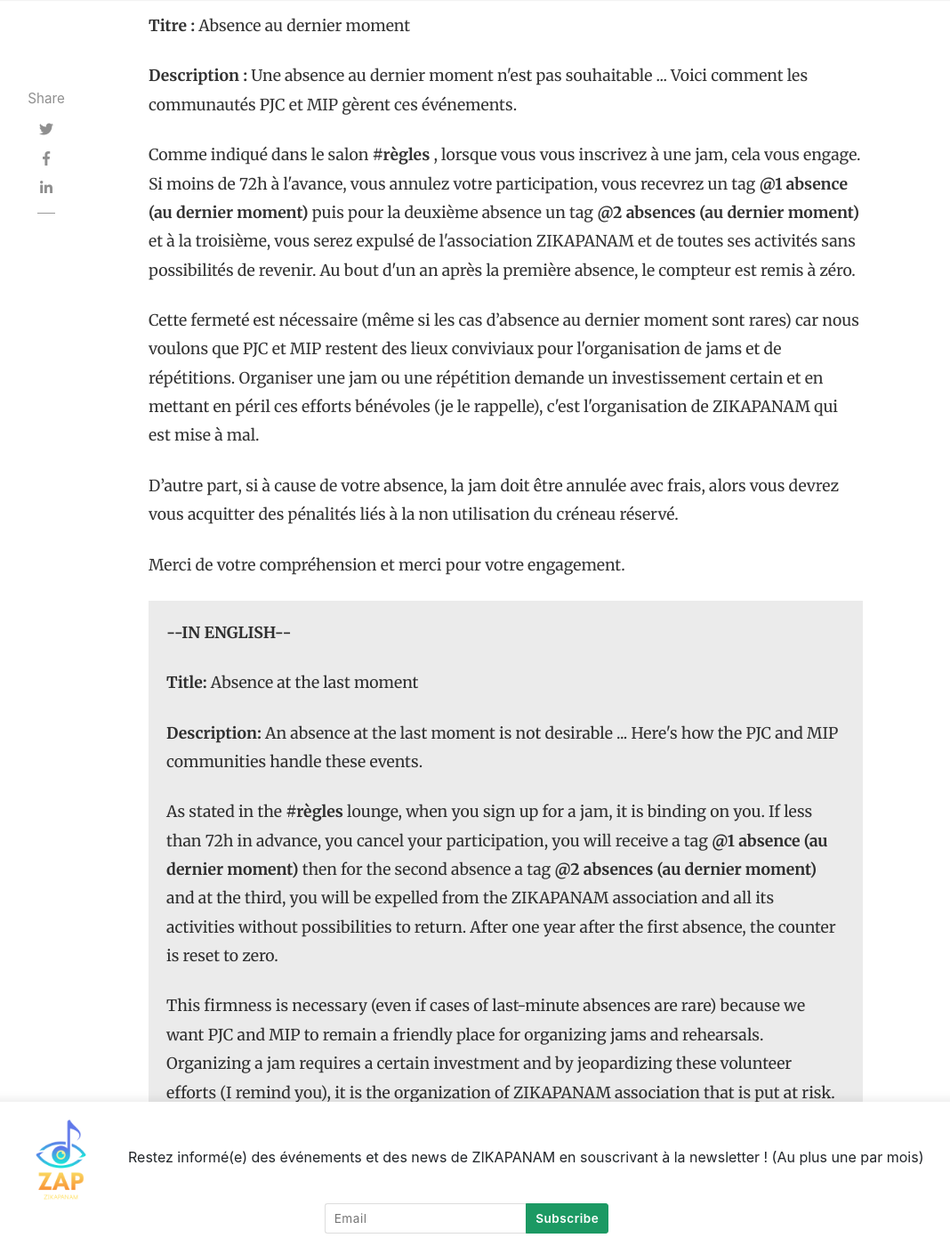
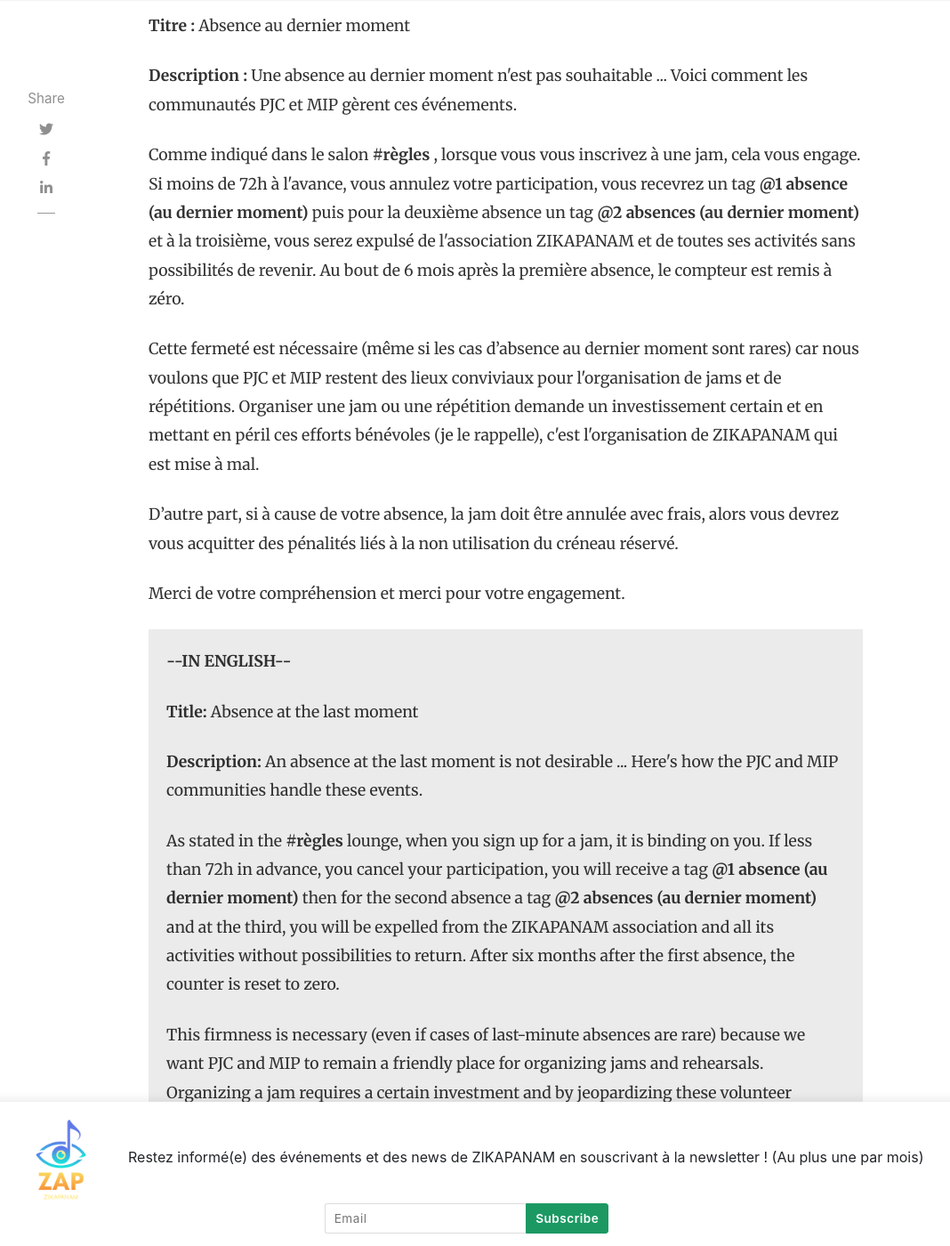
Before and after one commit to zikapanam/blog-zikapanam, a Jekyll site: the page built from _posts/2022-09-07-pjc-absence-au-dernier-moment.html, in a window 1280 px wide and 1400 px high, scrolled down 1764 px. Shown: the whole window at 89% size, without its empty margins (118-1186 px from the left). Built offline with Jekyll 4.4.1, drawn with Linux system fonts in a browser that asks for light colours; nearby versions of some CDN libraries.

Commit message:
maj article

```diff
--- a/_posts/2022-09-07-pjc-absence-au-dernier-moment.html
+++ b/_posts/2022-09-07-pjc-absence-au-dernier-moment.html
@@ -15,7 +15,7 @@ comments: true
 <p><strong>--EN FRANÇAIS--</strong></p>
 <p><strong>Titre :</strong> Absence au dernier moment</p>
 <p><strong>Description :</strong> Une absence au dernier moment n'est pas souhaitable  ... Voici comment les communautés PJC et MIP gèrent ces événements.</p>
-<p>Comme indiqué dans le salon <strong>#règles</strong> , lorsque vous vous inscrivez à une jam, cela vous engage. Si moins de 72h à l'avance, vous annulez votre participation, vous recevrez un tag <strong>@1 absence (au dernier moment)</strong> puis pour la deuxième absence un tag <strong>@2 absences (au dernier moment)</strong> et à la troisième, vous serez expulsé de l'association ZIKAPANAM et de toutes ses activités sans possibilités de revenir. Au bout d'un an après la première absence, le compteur est remis à zéro. </p>
+<p>Comme indiqué dans le salon <strong>#règles</strong> , lorsque vous vous inscrivez à une jam, cela vous engage. Si moins de 72h à l'avance, vous annulez votre participation, vous recevrez un tag <strong>@1 absence (au dernier moment)</strong> puis pour la deuxième absence un tag <strong>@2 absences (au dernier moment)</strong> et à la troisième, vous serez expulsé de l'association ZIKAPANAM et de toutes ses activités sans possibilités de revenir. Au bout de 6 mois après la première absence, le compteur est remis à zéro. </p>
 
 <p>Cette fermeté est nécessaire (même si les cas d’absence au dernier moment sont rares) car nous voulons que PJC et MIP restent des lieux conviviaux pour l'organisation de jams et de répétitions. Organiser une jam ou une répétition demande un investissement certain et en mettant en péril ces efforts bénévoles (je le rappelle), c'est l'organisation de ZIKAPANAM qui est mise à mal. </p>
 
@@ -24,7 +24,7 @@ comments: true
 <p>Merci de votre compréhension et merci pour votre engagement.</p>
 <div class="english">
 <p><strong>--IN ENGLISH--</strong></p>
-<p><strong>Title:</strong> Absence at the last moment</p><p><strong>Description:</strong> An absence at the last moment is not desirable ... Here's how the PJC and MIP communities handle these events.</p><p>As stated in the <strong>#règles</strong> lounge, when you sign up for a jam, it is binding on you. If less than 72h in advance, you cancel your participation, you will receive a tag <strong>@1 absence (au dernier moment)</strong> then for the second absence a tag <strong>@2 absences (au dernier moment)</strong> and at the third, you will be expelled from the ZIKAPANAM association and all its activities without possibilities to return. After one year after the first absence, the counter is reset to zero. </p>
+<p><strong>Title:</strong> Absence at the last moment</p><p><strong>Description:</strong> An absence at the last moment is not desirable ... Here's how the PJC and MIP communities handle these events.</p><p>As stated in the <strong>#règles</strong> lounge, when you sign up for a jam, it is binding on you. If less than 72h in advance, you cancel your participation, you will receive a tag <strong>@1 absence (au dernier moment)</strong> then for the second absence a tag <strong>@2 absences (au dernier moment)</strong> and at the third, you will be expelled from the ZIKAPANAM association and all its activities without possibilities to return. After six months after the first absence, the counter is reset to zero. </p>
 <p>This firmness is necessary (even if cases of last-minute absences are rare) because we want PJC and MIP to remain a friendly place for organizing jams and rehearsals. Organizing a jam requires a certain investment and by jeopardizing these volunteer efforts (I remind you), it is the organization of ZIKAPANAM association that is put at risk. </p>
 <p>On the other hand, if due to your absence, the jam has to be cancelled with costs, then you will have to pay the penalties related to the non-use of the reserved slot.</p>
 <p>Thank you for your understanding and thank you for your commitment.</p>
```
